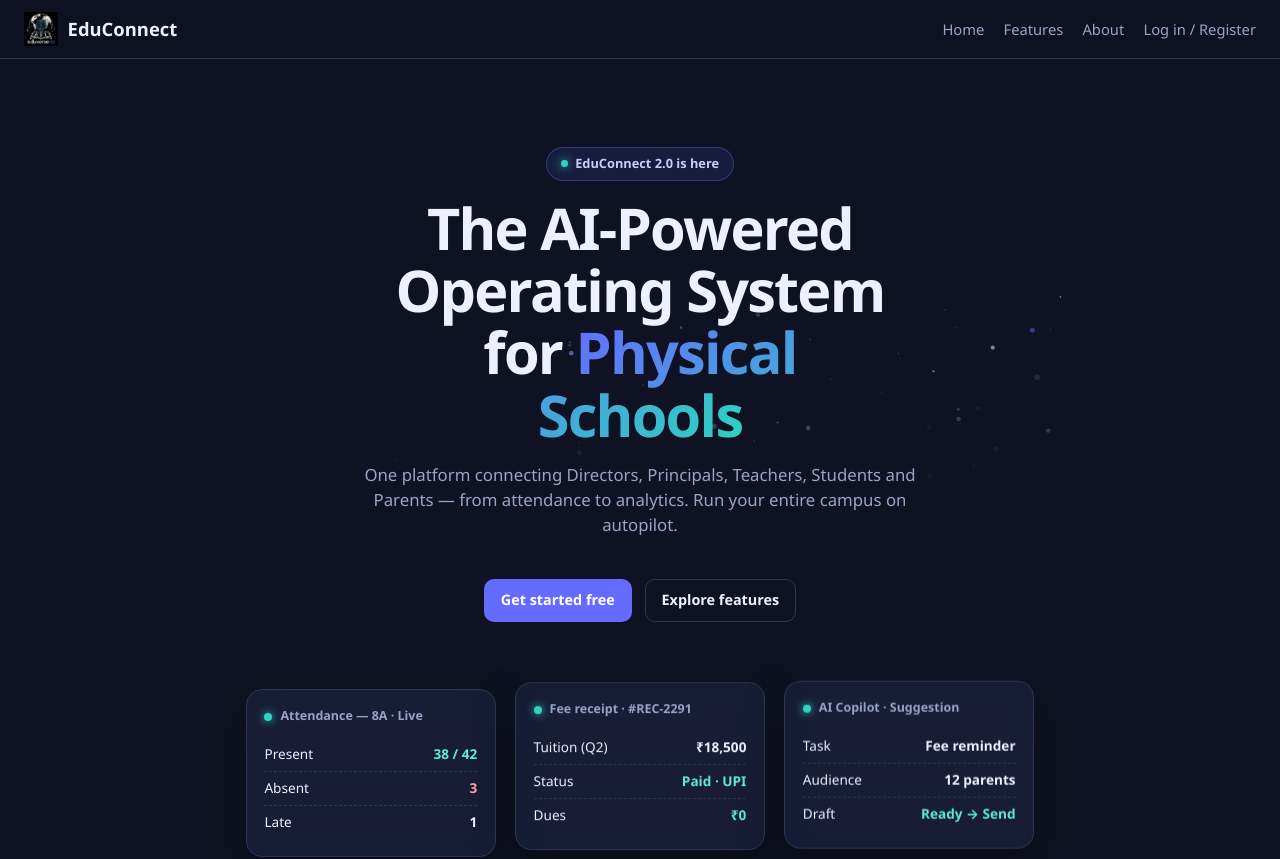
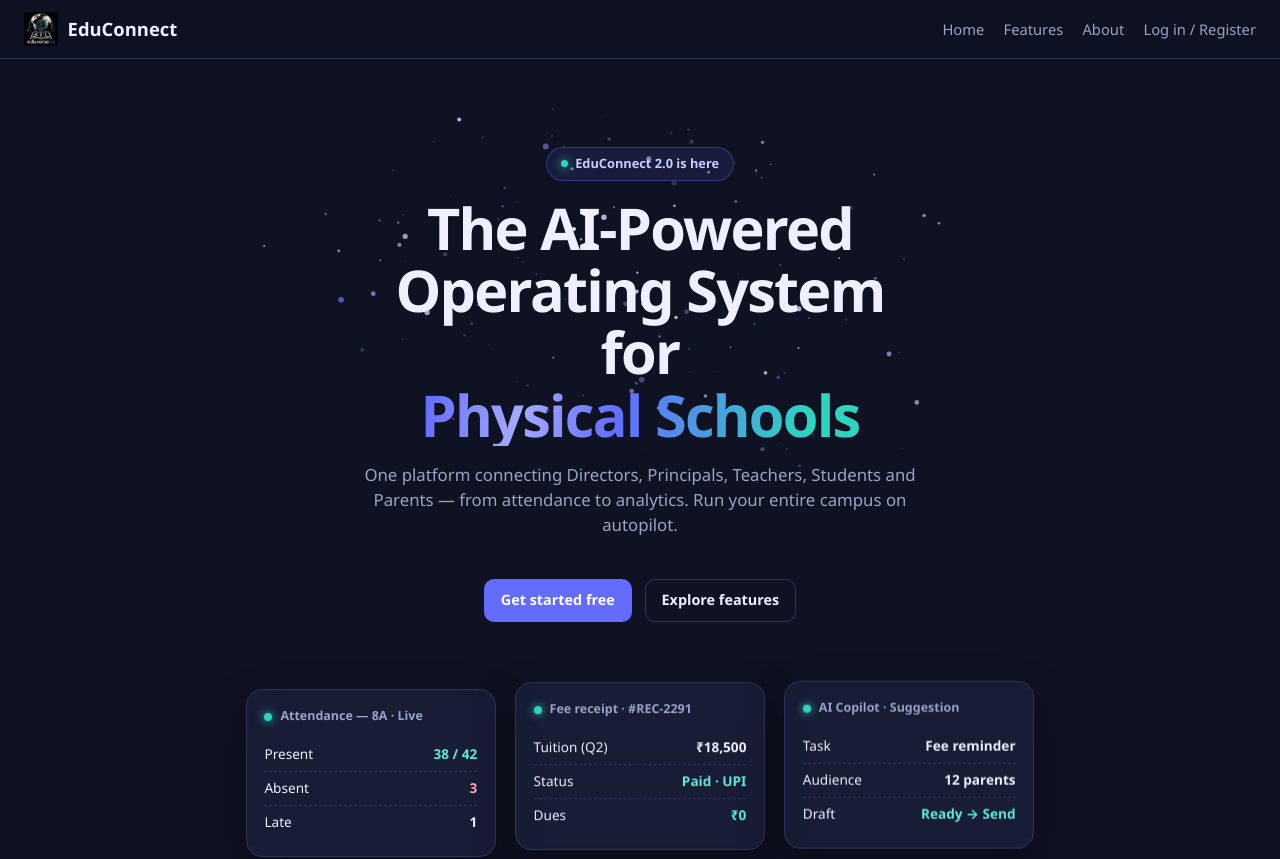
Before and after one commit to PrecisionWebAI/Educonnect, a Next.js app in the folder frontend/: page / in a window 1280 px wide. Shown: the top 859 px of the page. Built offline with nearby package versions, Linux system fonts and the light colour scheme.

Commit message:
fix landing page delays

```diff
--- a/frontend/src/components/features/landing/LandingPage.tsx
+++ b/frontend/src/components/features/landing/LandingPage.tsx
@@ -172,7 +172,12 @@ export default function LandingPage() {
           </span>
 
           <h1 className="lp-title">
-            The AI-Powered Operating System for <span className="grad-text">Physical Schools</span>
+            <span className="w" style={{ '--d': '0.05s' } as React.CSSProperties}>The</span>{' '}
+            <span className="w" style={{ '--d': '0.14s' } as React.CSSProperties}>AI-Powered</span>{' '}
+            <span className="w" style={{ '--d': '0.23s' } as React.CSSProperties}>Operating</span>{' '}
+            <span className="w" style={{ '--d': '0.32s' } as React.CSSProperties}>System</span>{' '}
+            <span className="w" style={{ '--d': '0.41s' } as React.CSSProperties}>for</span>{' '}
+            <span className="grad-text w" style={{ '--d': '0.5s' } as React.CSSProperties}>Physical Schools</span>
           </h1>
 
           <p className="lp-sub">
--- a/frontend/src/components/features/landing/ParticleField.tsx
+++ b/frontend/src/components/features/landing/ParticleField.tsx
@@ -46,14 +46,15 @@ export default function ParticleField() {
     let cy = 0
 
     function build() {
-      // radii must reach from the far-below centre up to the badge line,
-      // otherwise no star would be visible inside the canvas band
-      const maxR = Math.hypot(w * 0.6, cy - h * 0.12) * 1.05
-      const count = Math.min(560, Math.max(240, Math.floor((w * h) / 3600)))
+      // +20% dot count vs previous setting
+      const count = Math.min(672, Math.max(288, Math.floor((w * h) / 3800 * 1.2)))
       stars = Array.from({ length: count }, (_, i) => {
         // spiral arms: bias starting angle along 2 arms + spread
         const arm = i % 2
-        const orbitR = 100 + Math.pow(Math.random(), 0.9) * maxR
+        // each star's orbit-top is uniformly spread over the visible band
+        // (badge line -> CTA line), so density is even top-to-bottom
+        const yTop = h * (0.2 + Math.random() * 0.66)
+        const orbitR = cy - yTop
         const armBias = arm * Math.PI + orbitR * 0.0035 + (Math.random() - 0.5) * 0.9
         return {
           orbitR,
@@ -66,7 +67,7 @@ export default function ParticleField() {
           r: 0.5 + Math.pow(Math.random(), 2.2) * 2.4,
           tw: Math.random() * Math.PI * 2,
           color: PALETTE[Math.random() < 0.62 ? 0 : 2 + Math.floor(Math.random() * 3)],
-          squash: 0.42 + Math.random() * 0.16, // vertical squash = disk perspective
+          squash: 1, // circular orbit — even coverage across the band
         }
       })
     }
@@ -86,6 +87,14 @@ export default function ParticleField() {
 
     function frame() {
       time += 1 / 60
+      // self-healing: if the canvas got its real layout size after this
+      // effect started (e.g. CSS painted late on first open), rebuild
+      const pw = canvas!.offsetWidth
+      const ph = canvas!.offsetHeight
+      if (pw !== w || ph !== h) {
+        resize()
+        return raf = requestAnimationFrame(frame)
+      }
       ctx!.clearRect(0, 0, w, h)
 
       // faint galactic core glow
@@ -125,8 +134,18 @@ export default function ParticleField() {
     raf = requestAnimationFrame(frame)
     window.addEventListener('resize', resize)
     document.addEventListener('visibilitychange', onVis)
+    // first-open fix: on initial load CSS may not be painted yet, so
+    // offsetWidth is 0 and the canvas measures empty. ResizeObserver
+    // re-measures as soon as the canvas gets its real layout size.
+    const ro = new ResizeObserver(() => {
+      const pw = canvas.offsetWidth
+      const ph = canvas.offsetHeight
+      if (pw > 0 && ph > 0 && (pw !== w || ph !== h)) resize()
+    })
+    ro.observe(canvas)
     return () => {
       cancelAnimationFrame(raf)
+      ro.disconnect()
       window.removeEventListener('resize', resize)
       document.removeEventListener('visibilitychange', onVis)
     }
--- a/frontend/src/components/layout/Splash.tsx
+++ b/frontend/src/components/layout/Splash.tsx
@@ -9,7 +9,7 @@ import { useAuth } from '@/providers/auth-context'
 // Shows once on app start, then fades out and reveals the app.
 // ============================================================
 
-const AUTO_DISMISS_MS = 2400
+const AUTO_DISMISS_MS = 1600
 const FADE_MS = 500
 
 export default function Splash({ onDone }: { onDone: () => void }) {
--- a/frontend/src/styles/landing.css
+++ b/frontend/src/styles/landing.css
@@ -83,6 +83,44 @@
   .lp-stat dd { font-size: 1.25rem; }
 }
 
+/* ---- Hero title word reveal (professional: blur-up, staggered) ---- */
+/* Timing is CSS-driven: splash runs 0-2400ms, reveal starts at 2.4s.
+   No JS state needed — bulletproof on first-load, refresh, any nav. */
+@keyframes word-in {
+  from { opacity: 0; transform: translateY(26px); filter: blur(8px); }
+  to { opacity: 1; transform: translateY(0); filter: blur(0); }
+}
+.lp-title .w {
+  display: inline-block;
+  opacity: 0;
+  /* splash (2.4s) + per-word stagger (--d) — pure CSS, zero JS race risk */
+  animation: word-in 0.9s cubic-bezier(0.22, 1, 0.36, 1) forwards;
+  animation-delay: calc(1.5s + var(--d, 0s));
+}
+/* gradient text: slow shine sweep across "Physical Schools" */
+.lp-title .grad-text {
+  background: linear-gradient(100deg, #2dd4bf 20%, #646cff 40%, #a5abff 50%, #646cff 60%, #2dd4bf 80%);
+  background-size: 220% auto;
+  -webkit-background-clip: text;
+  background-clip: text;
+  -webkit-text-fill-color: transparent;
+  color: transparent;
+}
+.lp-title .grad-text {
+  animation: word-in 0.9s cubic-bezier(0.22, 1, 0.36, 1) forwards,
+             grad-shine 7s ease-in-out infinite;
+  animation-delay: calc(1.5s + var(--d, 0s)), calc(1.5s + var(--d, 0s) + 1.6s);
+}
+@keyframes grad-shine {
+  0%, 100% { background-position: 0% center; }
+  50% { background-position: 100% center; }
+}
+
+@media (prefers-reduced-motion: reduce) {
+  .lp-title .w { opacity: 1; animation: none !important; }
+  .lp-title .grad-text { animation: none !important; }
+}
+
 /* ============================================================
    Motion layer — Framer-style (zero dependencies)
    ============================================================ */
@@ -98,9 +136,10 @@
   /* spans the title → "Get started free" region, fading out at the CTA */
   height: 520px;
   pointer-events: none;
-  /* soft fade so the particle area has no hard bottom edge */
-  mask-image: linear-gradient(180deg, #000 55%, transparent 96%);
-  -webkit-mask-image: linear-gradient(180deg, #000 55%, transparent 96%);
+  /* soft fade so the particle area has no hard bottom edge (gentle —
+     bottom must stay as dense as the top) */
+  mask-image: linear-gradient(180deg, #000 72%, transparent 100%);
+  -webkit-mask-image: linear-gradient(180deg, #000 72%, transparent 100%);
 }
 
 /* ---- Cursor-follow glow (hero) ---- */
```
